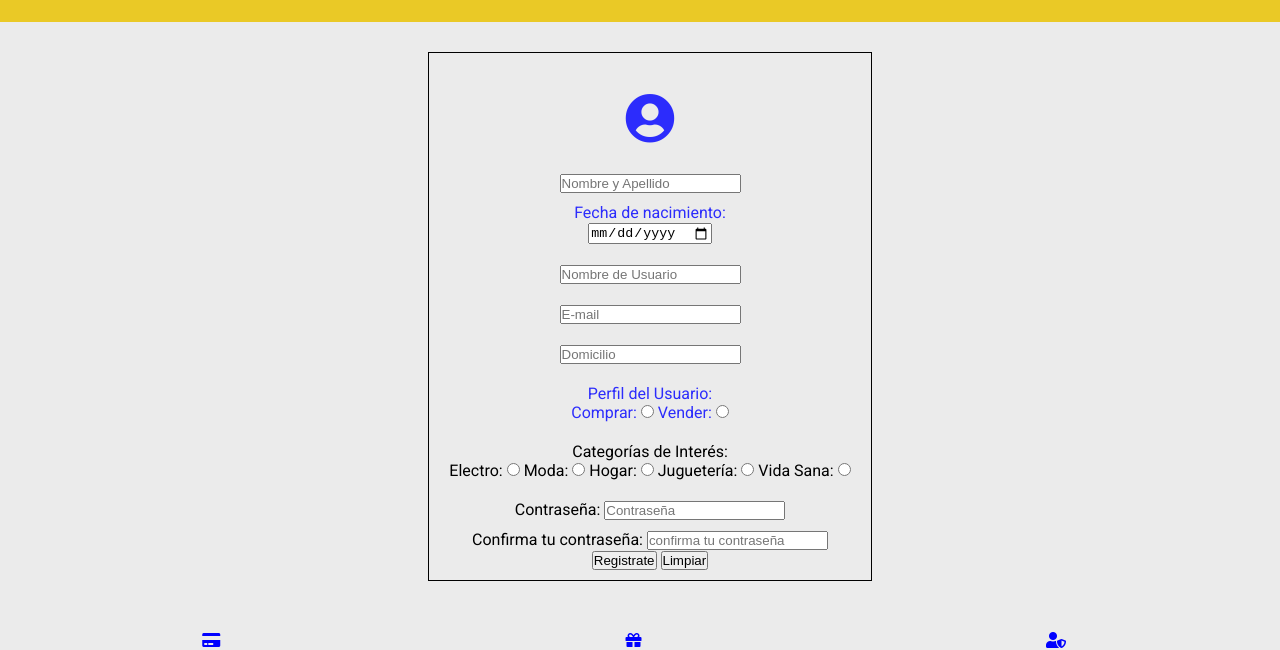
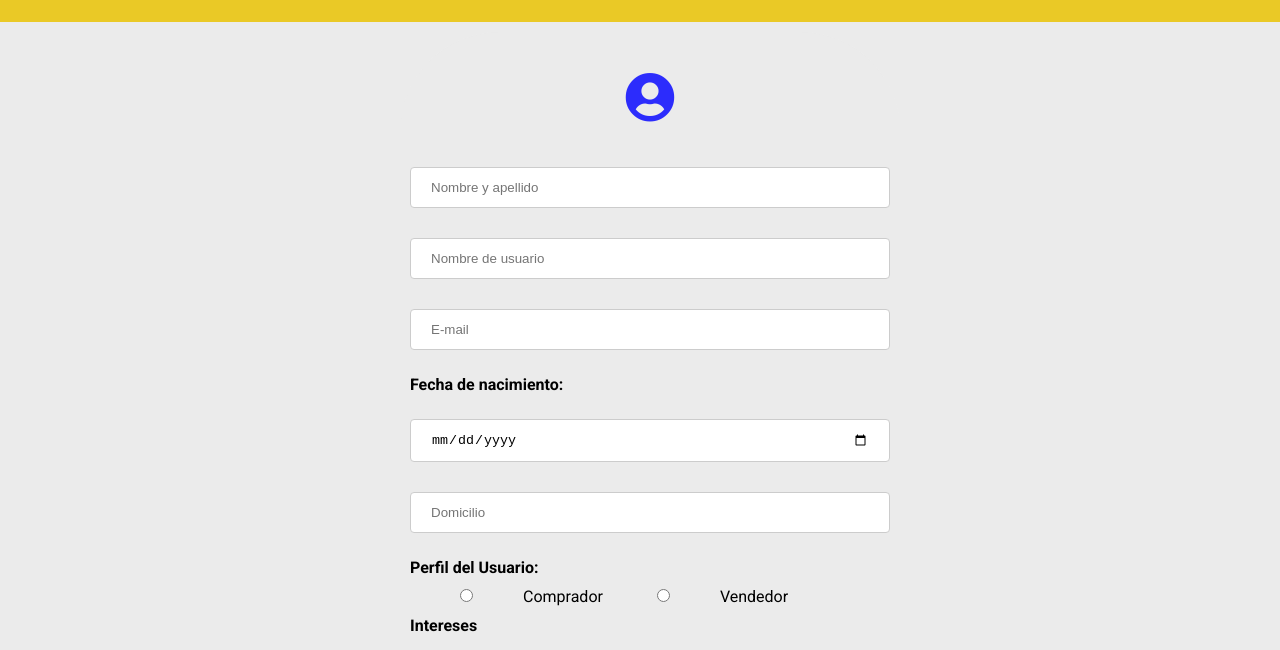
Before and after one commit to aurercys/MercadoLiebre, a website: page views/register.html in a window 1280 px wide. Shown: the part 122-772 px from the top of the page. Drawn offline with Linux system fonts and the light colour scheme; files that its build step writes are made by us from their sources; files whose address does not match are found by name.

Commit message:
ultimoscambios

```diff
--- a/public/css/style.css
+++ b/public/css/style.css
@@ -78,16 +78,11 @@ display: none;
 .Descripciones {
     display: none;
     display: initial;
-    visibility: hidden;
-    transition-duration: 0ms;
+
 
 
 }
 
-
-.Descripciones:hover{
-    visibility:initial;
-}
 
 .contenedor-de-busqueda {
     width: 50%;
@@ -107,57 +102,6 @@ display: none;
     display: none;
 }
 
- /* Navegación en tablet y desktop  */
- @media (min-width:426px) {
-    .contenedor-navbar{
-        display: flex;
-    }
-
-    .burger-menu{
-         display: none;
-    }
-
-    article{
-        box-shadow : 0px 0px 10px rgb(100,100,100);
-    }
-
-
-
-
-   .logo-mercado {
-       height: 100px;
-       width: 30%;
-   }
-
-   .contenedor-de-busqueda {
-    width: 28%;
-    padding: 15px;
-
-}
-
-.tarjeta-de-credito{
-    display: initial;
-}
-
- }
-
-  /* Navegación en tablet  */
-  @media(min-width:426px) and (max-width: 768px) {
-    .productos article {
-        width: 48%;
-        margin: 2px;
-    }
-}
-
- /* Navegación en desktop  */
- @media ( min-width:769px) {
-    .productos article {
-     width: 24%;
-     margin:2px;
-
- }
- }
-
 .input-busqueda {
     width: 90%;
 }
@@ -173,7 +117,6 @@ article {
     border-top: 1px solid #ebebeb;
     background-color: white;
     padding: 15px;
-    /* revisar las transiciones */
 
 
 }
@@ -219,13 +162,13 @@ article {
     right: 20px;
     top: -15px;
     transition: initial;
+    transition-property:initial
 
     }
 
 .contenedor-descripcion-producto i:hover {
 
     transition-duration: 0s;
-
 
 }
 
@@ -278,7 +221,6 @@ article {
     margin-left: 5px;
 }
 
-
 footer{
  width: 100%;
  text-align: center;
@@ -322,8 +264,18 @@ footer{
 
 .caja-login{
     text-align: center;
-    border: 1px solid black;
+    border: solid 1px;
     margin: 20px;
+    border-radius: 10px;
+    font-weight: 45px;
+}
+
+
+.caja-login input{
+    outline: none;
+    width: 500px;
+    padding: 10px;
+    border-radius: 10px;
 
 }
 
@@ -335,57 +287,71 @@ footer{
     color: rgb(44, 44, 252);
 }
 
+.container_registro_1 {
+    width: 300px;
+}
+
 .container_registro_2 {
-    text-align: center;
-    border: 1px solid black;
-    margin: 20px;
+    border-radius:  100px;
     padding: 10px;
-
-
+    background-color: #ebebeb;
+    width: 300px;
+    color: black;
 }
 
 .container_registro_2 i {
     font-size: 50px;
-   color: rgb(44, 44, 252);
-   margin-bottom: 20px;
-   margin-top: 20px;
-   padding: 10px;
-}
-
-
-.fechadenacimiento {
-
-    padding: 10px;
-    color:rgb(44, 44, 252);
-}
-
-
-.nombredeusuario{
+    color: rgb(44, 44, 252);
+    margin-bottom: 20px;
+    margin-top: 20px;
     padding: 10px;
 }
 
-.containere-mail{
-    padding: 10px;
-
+.container_registro-icono {
+    text-align: center;
 }
 
-.Domicilio{
-
-    padding: 10px;
-
+.container_registro_2 form span {
+    display: block;
+    font-weight: bold;
+    padding: 10px 0px;
 }
 
+.container_registro_2 input[type=radio] {
+    width: auto;
+    margin: 0px 50px;
+  }
 
-.Perfil-del-usuario{
-    padding: 10px;
+  .container_registro_2 input[type=checkbox] {
+    width: auto;
+    margin: 0px 50px;
+  }
+
+
+.container_registro_2 form input {
     width: 100%;
-    color:rgb(44, 44, 252);
-}
+    padding: 12px 20px;
+    margin: 15px 0;
+    display: inline-block;
+    border: 1px solid #ccc;
+    border-radius: 4px;
+    box-sizing: border-box;
+  }
 
-.Interes-del-usuario{
- padding: 10px;
+  .container_registro_2 form button {
+    width: 100%;
+    background-color: #0022AA;
+    color: white;
+    padding: 14px 20px;
+    margin: 8px 0;
+    border: none;
+    border-radius: 4px;
+    cursor: pointer;
+  }
 
-}
+  .container_registro_2 form .Interes-del-usuario div {
+      padding: 10px 0px;
+  }
 
 .contraseña {
     padding: 10px;
@@ -395,17 +361,90 @@ footer{
 .button-ingresar{
     margin: 10px;
     background-color:#ebebeb;
-    color: #000;
-    color: #000;
+    color: black;
+    border-radius: 10px;
+    width: 300px;
+    padding:10px;
+
 }
 
 .button-ingresar:hover{
     background-color: #0022AA;
-    color: #0022AA;
+    color: black;
 
 }
 
 .container-username{
- padding: 10px;
+ padding: 20px;
+
+
 
 }
+
+.container-password{
+ padding: 20px;
+
+}
+
+/* Navegación en tablet  */
+@media(min-width:426px) and (max-width: 768px) {
+    .productos article {
+        width: 48%;
+        margin: 2px;
+    }
+}
+
+ /* Navegación en desktop  */
+ @media ( min-width:769px) {
+    .productos article {
+     width: 24%;
+     margin:2px;
+
+    }
+
+    .Descripciones {
+        visibility: hidden;
+    }
+
+    .contenedor-descripcion-producto:hover .Descripciones{
+        visibility:visible;
+    }
+ }
+
+  /* Navegación en tablet y desktop  */
+  @media (min-width:426px) {
+    .contenedor-navbar{
+        display: flex;
+    }
+
+    .burger-menu{
+         display: none;
+    }
+
+    article{
+        box-shadow : 0px 0px 10px rgb(100,100,100);
+    }
+
+
+   .logo-mercado {
+       height: 100px;
+       width: 30%;
+   }
+
+   .contenedor-de-busqueda {
+        width: 28%;
+        padding: 15px;
+    }
+
+    .tarjeta-de-credito{
+        display: initial;
+    }
+
+    .container_registro_2 {
+        width: 500px;
+    }
+
+    .container_registro_1 {
+        width: 500px;
+    }
+ }
--- a/views/register.html
+++ b/views/register.html
@@ -60,101 +60,37 @@
         </div>
 
     </header>
+
     <main>
 
+
         <div class="container_registro_2">
-            <i class="fas fa-user-circle"></i>
+            <div class="container_registro-icono"><i class="fas fa-user-circle"></i></div>
             <form>
-                <div class="container_nombre">
-
-
-                    </label>
-                    <input placeholder="Nombre y Apellido" name="NombreYApellido">
-
+                <input type="text" placeholder="Nombre y apellido" name="NombreYApellido"><br>
+                <input type="text" placeholder="Nombre de usuario" name="nombredeusuario"><br>
+                <input type="text" placeholder="E-mail" name="EmailDelUsuario"><br>
+                <div class="fechadenacimiento">
+                    <span>Fecha de nacimiento:</span>
+                    <input type="date" name="FechaDeNacimientoUsuario">
                 </div>
-
-                <div class="fechadenacimiento">
-
-                    Fecha de nacimiento: <br>
-
-                    <input type="date" name="FechaDeNacimientoUsuario">
-
+                <input placeholder="Domicilio" name="Domicilio">
+                <div class="Perfil-del-usuario">
+                    <span>Perfil del Usuario:</span>
+                    <input type="radio" name="Perfil del usuario" value="Comprador"><label>Comprador</label>
+                    <input type="radio" name="Perfil del usuario" value="Vendedor"><label>Vendedor</label>
                 </div>
-
-                <div class="nombredeusuario">
-
-                    </label>
-                    <input placeholder="Nombre de Usuario" name="nombredeusuario">
-
+                <div class="Interes-del-usuario">
+                    <span>Intereses</span>
+                    <div><input type="checkbox" name="Interes-del-usuario" value="Categorías de Interés"><label>Electro</label></div>
+                    <div><input type="checkbox" name="Interes-del-usuario" value="Categorías de Interés"><label>Moda</label></div>
+                    <div><input type="checkbox" name="Interes-del-usuario" value="Categorías de Interés"><label>Hogar</label></div>
+                    <div><input type="checkbox" name="Interes-del-usuario" value="Categorías de Interés"><label>Juguetería</label></div>
+                    <div><input type="checkbox" name="Interes-del-usuario" value="Categorías de Interés"><label>Vida Sana</label></div>
                 </div>
-
-                <div class="containere-mail">
-
-
-                    <input placeholder="E-mail" name="EmailDelUsuario">
-
-                </div>
-
-
-                <div class="Domicilio">
-
-
-                    <input placeholder="Domicilio" name="Domicilio">
-
-                </div>
-
-                <div class="Perfil-del-usuario">
-
-                    <p>Perfil del Usuario:</p>
-
-                    <label> Comprar: </label> <input type="radio" name="Perfil del usuario" value="Comprador">
-
-                    <label> Vender: </label><input type="radio" name="Perfil del usuario" value="Vendedor">
-
-
-                </div>
-
-                <div class="Interes-del-usuario">
-
-                    <p>Categorías de Interés:</p>
-
-                    <label> Electro: </label> <input type="radio" name="Interes-del-usuario"
-                        value="Categorías de Interés">
-
-                    <label> Moda: </label><input type="radio" name="Interes-del-usuario" value="Categorías de Interés">
-
-                    <label> Hogar: </label><input type="radio" name="Interes-del-usuario" value="Categorías de Interés">
-
-                    <label> Juguetería: </label><input type="radio" name="Interes-del-usuario"
-                        value="Categorías de Interés">
-
-                    <label> Vida Sana: </label><input type="radio" name="Interes-del-usuario"
-                        value="Categorías de Interés">
-
-                </div>
-
-
-                <div class="contraseña">
-
-                    <label>Contraseña:
-                    </label>
-                    <input placeholder="Contraseña" name="ContraseñaDeUsuario">
-
-                </div>
-
-
-                <div class="confirmatucontraseña">
-
-                    <label>Confirma tu contraseña:
-                    </label>
-                    <input placeholder="confirma tu contraseña" name="ConfirmacionDeContraeña">
-
-                </div>
-
                 <button type="submit" class="submit">
                     Registrate
                 </button>
-
                 <button type="reset" value="Borrar información">
                     Limpiar
                 </button>
```
Also changed, not shown: views/home.html (+1 -19 lines), views/login.html (+4 -7 lines).
